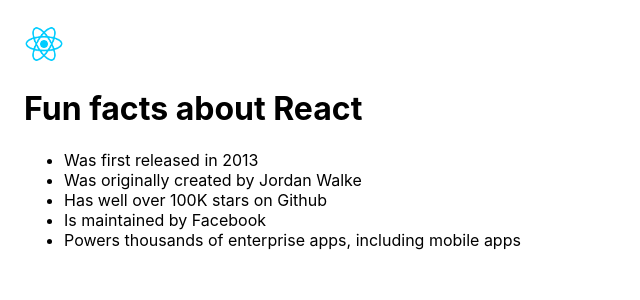
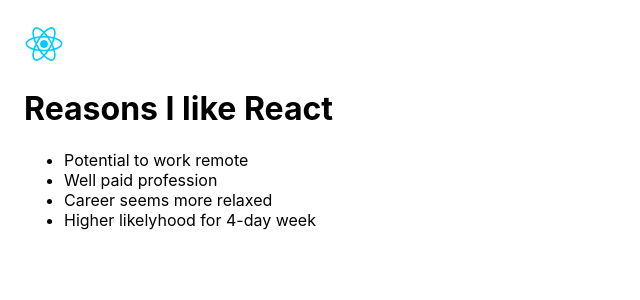
Before and after one commit to brandonfelty/react_tutorial, a React (Create React App) app: page / in a window 1280 px wide. Shown: the top 300 px of the page, without its empty margins (0-640 px from the left). Built offline with nearby package versions, Linux system fonts and the light colour scheme.

Commit message:
creates page component

```diff
--- a/src/App.js
+++ b/src/App.js
@@ -1,18 +1,12 @@
 import './App.css';
+import Page from './components/Page'
 import logo from './react.png'
 
 function App() {
   return (
     <div className="App">
       <img src={logo} alt='react' width='40px'/>
-      <h1>Fun facts about React</h1>
-      <ul>
-        <li>Was first released in 2013</li>
-        <li>Was originally created by Jordan Walke</li>
-        <li>Has well over 100K stars on Github</li>
-        <li>Is maintained by Facebook</li>
-        <li>Powers thousands of enterprise apps, including mobile apps</li>
-      </ul>
+      <Page />
     </div>
   );
 }
--- /dev/null
+++ b/src/components/Page.jsx
@@ -0,0 +1,17 @@
+import React from 'react'
+
+function Page() {
+  return (
+    <>
+      <h1>Reasons I like React</h1>
+      <ul>
+        <li>Potential to work remote</li>
+        <li>Well paid profession</li>
+        <li>Career seems more relaxed</li>
+        <li>Higher likelyhood for 4-day week</li>
+      </ul>
+    </>
+  )
+}
+
+export default Page;
```
